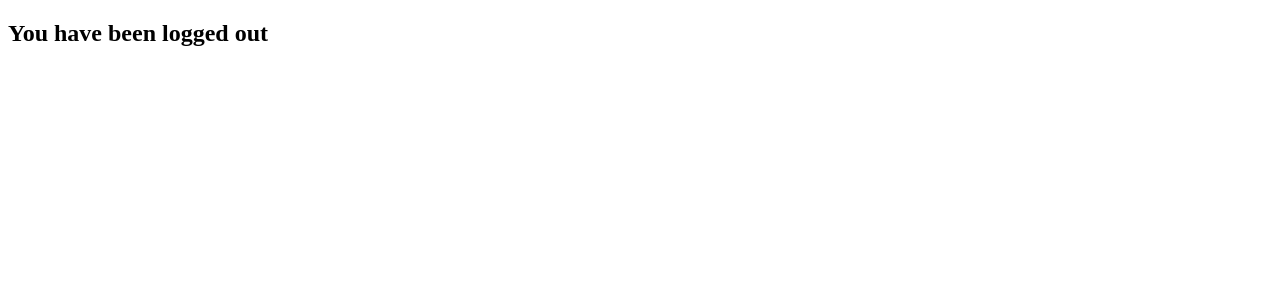
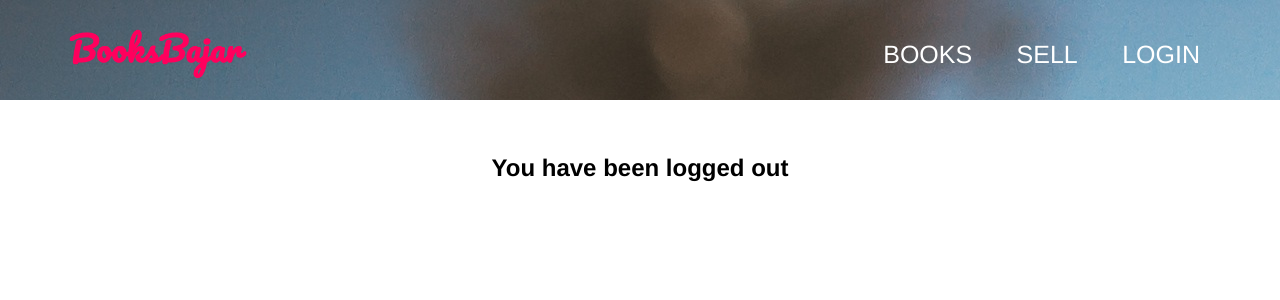
Before and after one commit to vishwakarma-suraj/booksBazaar, a Django app: page /logout/ in a window 1280 px wide. Shown: the top 300 px of the page. Run offline with Django 3.2, Linux system fonts and the light colour scheme.

Commit message:
small changes

```diff
--- a/booksBazaar/app1/static/css/book_page.css
+++ b/booksBazaar/app1/static/css/book_page.css
@@ -219,8 +219,8 @@ a{
 }
 .btna{
 	background:blue;
-	width:80px;
-	height:40px;
+	width:100px;
+	height:50px;
 	margin-left:70px;
 		margin-top:10px;
 		border:1px solid blue;
@@ -251,3 +251,7 @@ a{
 
 
 }
+
+.lgot{
+	text-align:center;
+}
--- a/booksBazaar/app1/templates/users/logout.html
+++ b/booksBazaar/app1/templates/users/logout.html
@@ -1,6 +1,41 @@
 {% extends 'app1/base.html' %}
+ {% load static %}
+{% block css%}
 
+ <link rel="stylesheet" href="{% static 'css/book_page.css' %}" />
+
+{% endblock css%}
 {% block content %}
-<h2>You have been logged out</h2>
+
+          <div class="book-nav">
+
+		 <a href="{% url 'app1:index_page' %}">  <img class="book-logo" src="{% static 'images/logo.png'%}"></a>
+                <ul class="book-main-nav" id="book-check">
+                    <li><a href="{% url 'app1:book_list' %}">BOOKS</a></li>
+
+                    <li><a href="#">SELL</a></li>
+                    {% if request.user.is_authenticated %}
+
+					<li><a href="{% url 'app1:logout' %}">LOGOUT</a></li>
+
+					{%else%}
+					<li><a href="{% url 'app1:login' %}">LOGIN</a></li>
+					{% endif %}
+
+                </ul>
+
+
+
+
+
+
+		  </div>
+
+<br>
+<br>
+<br>
+<h2 class="lgot">         You have been logged out</h2>
+
+
 
 {% endblock %}
--- a/booksBazaar/app1/views.py
+++ b/booksBazaar/app1/views.py
@@ -21,7 +21,7 @@ def signup(request):
 			user = authenticate(username=username,email=user.email, password=raw_password)
 			login(request, user)
 			messages.success(request,f'Account created')
-			return redirect('login')
+			return redirect('app1:login')
 	else:
 		form = SignUpForm()
 	return render(request, 'users/register.html', {'form': form})
```
Also changed, not shown: booksBazaar/app1/templates/app1/books/book_detail.html (+9 -3 lines), booksBazaar/app1/templates/app1/books/book_list.html (+8 -3 lines), booksBazaar/app1/templates/app1/books/index.html (+6 -2 lines), booksBazaar/db.sqlite3.
